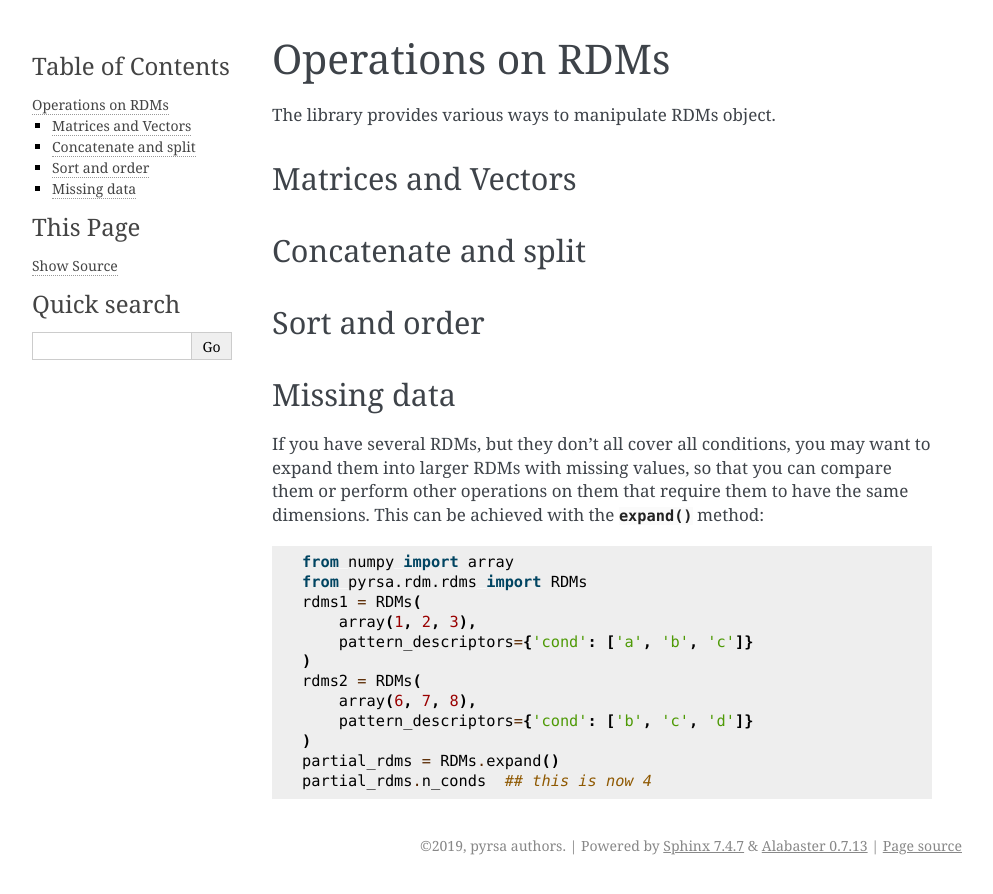
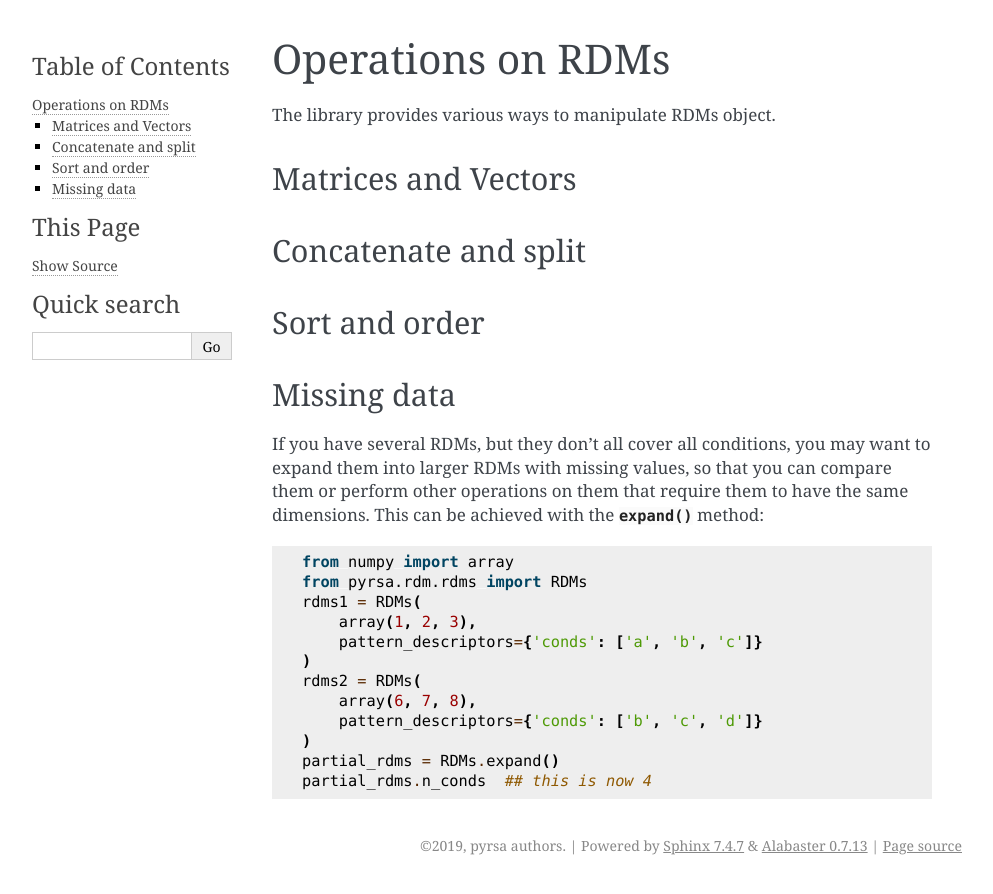
Before and after one commit to rsagroup/rsatoolbox, a Sphinx documentation site: the page built from docs/source/operations.rst, in a window 1280 px wide. Shown: the top 894 px of the page, without its empty margins (148-1141 px from the left). Built offline with Sphinx 7.4.7, drawn with Linux system fonts in a browser that asks for light colours; pages that are not in the unit, such as notebooks, are missing from menus.

Commit message:
using "conds" instead of "cond" as default pattern_descriptor in line with convention

```diff
--- a/docs/source/operations.rst
+++ b/docs/source/operations.rst
@@ -33,11 +33,11 @@ with the :meth:`~pyrsa.rdm.rdms.RDMs.expand` method:
     from pyrsa.rdm.rdms import RDMs
     rdms1 = RDMs(
         array(1, 2, 3),
-        pattern_descriptors={'cond': ['a', 'b', 'c']}
+        pattern_descriptors={'conds': ['a', 'b', 'c']}
     )
     rdms2 = RDMs(
         array(6, 7, 8),
-        pattern_descriptors={'cond': ['b', 'c', 'd']}
+        pattern_descriptors={'conds': ['b', 'c', 'd']}
     )
     partial_rdms = RDMs.expand()
     partial_rdms.n_conds  ## this is now 4
```
Also changed, not shown: 2 other files.
